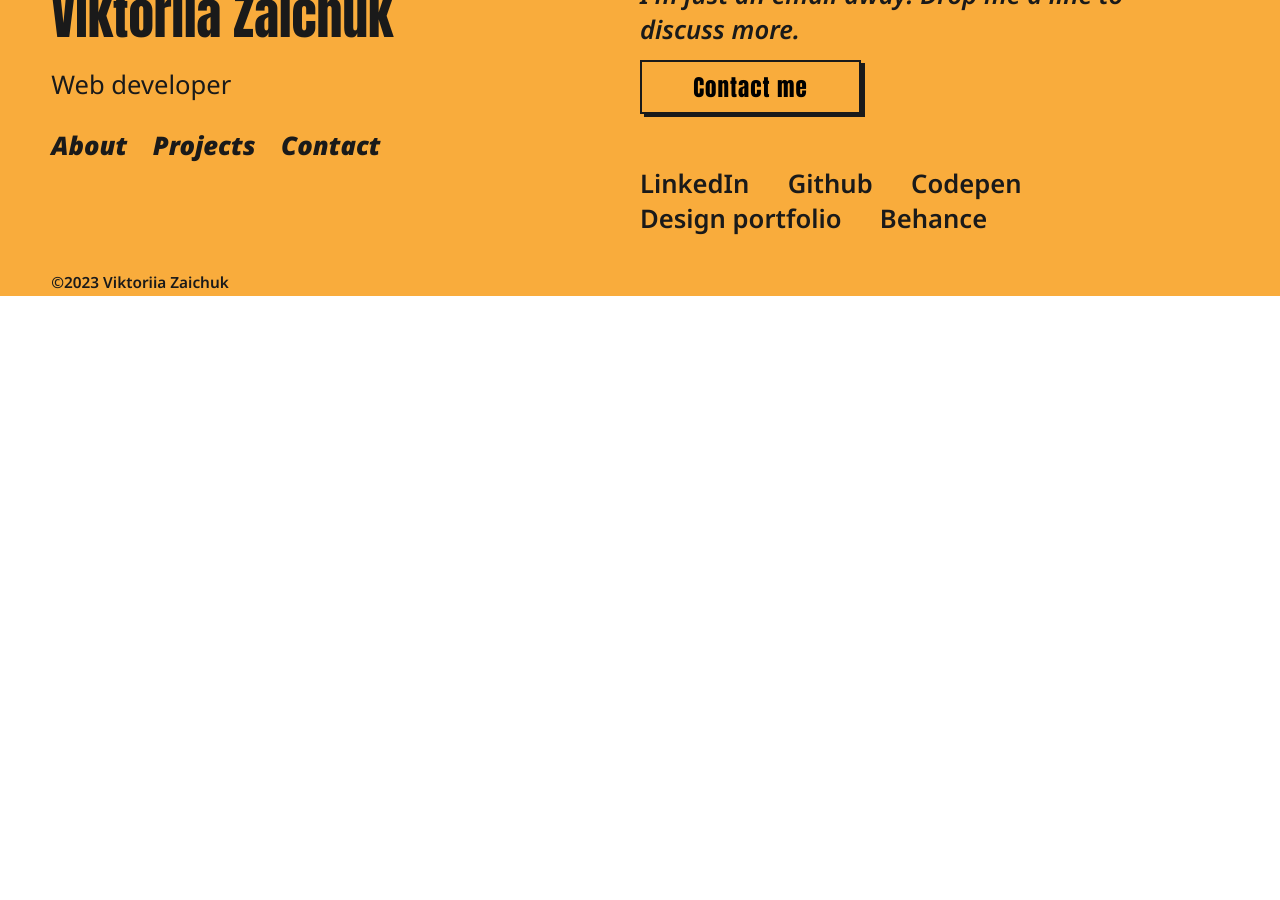
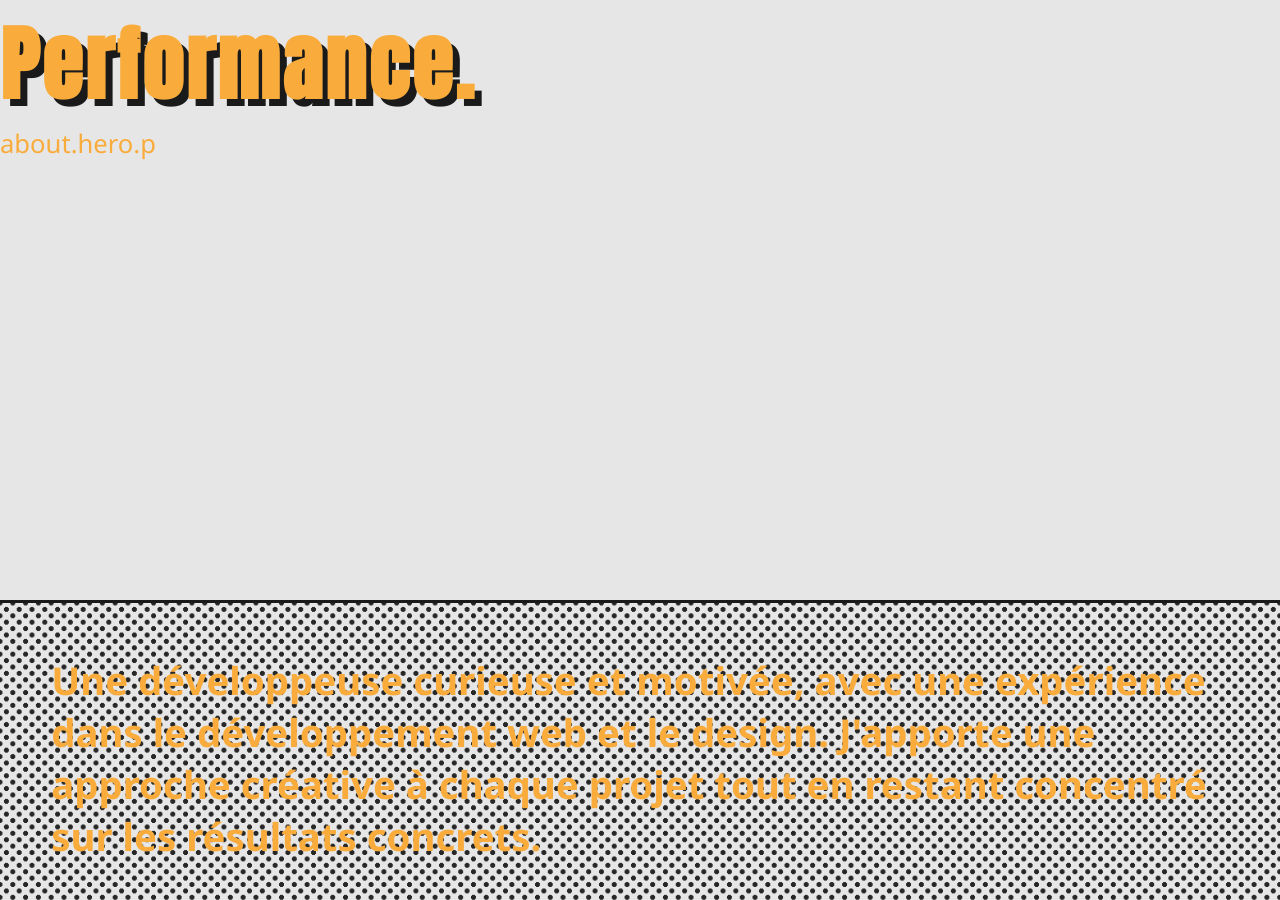
Before and after one commit to ViktoriiaZaichuk/portfolio-dev, a React (Create React App) app: page /about in a window 1280 px wide. Shown: the part 200-1100 px from the top of the page. Before the commit the page ends 800 px from the top, so only its background shows below. Built offline with nearby package versions, Linux system fonts and the light colour scheme.

Commit message:
🎨 Added About page structure and text.

```diff
--- a/src/assets/styles/css/index.css
+++ b/src/assets/styles/css/index.css
@@ -33,6 +33,7 @@
 
 /* Variables fonts */
 /* Flex box */
+/* Layout */
 /* Responsive */
 /* Button */
 *, *:before, *:after {
@@ -251,6 +252,7 @@ a {
   /* Hero section */
   /* Intro section */ }
   .home--hero {
+    padding: 0 2rem;
     min-height: 100vh;
     padding-top: 80px;
     --dotSize: 0.1rem;
@@ -273,3 +275,35 @@ a {
       background-color: var(--background-color);
       min-width: 300px;
       min-height: 300px; }
+  .home--intro {
+    padding: 0 2rem; }
+
+/* About page styles */
+.about {
+  /* Hero section */
+  /* Intro section */
+  /* Info section */
+  /* Skills section */ }
+  .about--hero {
+    min-height: 100vh;
+    padding-top: 80px; }
+  .about--intro {
+    padding: 0 2rem;
+    --dotSize: 0.1rem;
+    --bgSize: .5rem;
+    --bgPosition: calc(var(--bgSize) / 2);
+    background-image: radial-gradient(circle at center, var(--dots-color) var(--dotSize), transparent 0), radial-gradient(circle at center, var(--dots-color) var(--dotSize), transparent 0);
+    background-size: var(--bgSize) var(--bgSize);
+    background-position: 0 0, var(--bgPosition) var(--bgPosition);
+    padding-top: 2rem;
+    padding-bottom: 2rem;
+    border-bottom: var(--border-color) 3px solid;
+    border-top: var(--border-color) 3px solid; }
+  .about--info {
+    display: flex;
+    align-items: center;
+    justify-content: center; }
+    .about--info__img {
+      flex: 1 1 0px; }
+    .about--info__txt {
+      flex: 1 1 0px; }
--- a/src/assets/styles/sass/index.scss
+++ b/src/assets/styles/sass/index.scss
@@ -11,3 +11,4 @@
 @import "./components/button";
 
 @import "./pages/homepage";
+@import "./pages/aboutpage";
--- /dev/null
+++ b/src/assets/styles/sass/pages/_aboutpage.scss
@@ -0,0 +1,35 @@
+/* About page styles */
+.about {
+    /* Hero section */
+    &--hero {
+        min-height: 100vh;
+        padding-top: 80px;
+    }
+    /* Intro section */
+    &--intro {
+        @include layout;
+        @include halftone;
+        padding-top: 2rem;
+        padding-bottom: 2rem;
+        border-bottom: $border-color 3px solid;
+        border-top: $border-color 3px solid;
+        & h2 {
+
+        }
+    }
+    /* Info section */
+    &--info {
+        @include flex-center;
+        &__img {
+            flex: 1 1 0px;
+        }
+        &__txt {
+            flex: 1 1 0px;
+        }
+
+    }
+    /* Skills section */
+    &--skills {
+
+    }
+}
--- a/src/assets/styles/sass/pages/_homepage.scss
+++ b/src/assets/styles/sass/pages/_homepage.scss
@@ -2,6 +2,7 @@
 .home {
     /* Hero section */
     &--hero {
+        @include layout;
         min-height: 100vh;
         padding-top: 80px;
         @include halftone;
@@ -25,6 +26,6 @@
     }
     /* Intro section */
     &--intro {
-
+        @include layout;
     }
 }
--- a/src/assets/styles/sass/utils/_mixins.scss
+++ b/src/assets/styles/sass/utils/_mixins.scss
@@ -16,6 +16,11 @@
     justify-content: space-between;
 }
 
+
+/* Layout */
+@mixin layout {
+  padding: 0 2rem;
+}
 
 /* Responsive */
 $screen1550: 1550px;
--- a/src/components/layout/Layout.jsx
+++ b/src/components/layout/Layout.jsx
@@ -5,7 +5,7 @@ import Footer from './Footer';
 
 const Layout = ({ children }) => {
     return (
-        <div className=''>
+        <div className='wprapper-layout'>
             <Header />
             {children}
             <Footer />
--- a/src/locales/en/translation.json
+++ b/src/locales/en/translation.json
@@ -8,7 +8,12 @@
     "footer.button": "Contact me",
 
     "home.hero.title": "Passionate Developer. Crafting Digital Experiences.",
-    "home.hero.description": "Explore our products and services"
+    "home.hero.description": "Explore our products and services",
+
+    "about.hero.title": "Expérience, Créativité, et Performance.",
+    "about.intro.title": "Une développeuse curieuse et motivée, avec une expérience dans le développement web et le design. J'apporte une approche créative à chaque projet tout en restant concentré sur les résultats concrets.",
+    "about.info.txt01": "Mon parcours professionnel a débuté dans le domaine des Ressources Humaines, où j'ai acquis des compétences en gestion d'équipe et en communication. Cependant, ma passion pour la création et l'innovation m'a poussé à entreprendre une reconversion dans le domaine du Web Design et du Développement. Aujourd'hui, je suis une développeuse Full Stack et Designer UX/UI, désireuse de contribuer à des projets passionnants et ambitieux.",
+    "about.info.txt02": "J'ai une approche collaborative et je suis convaincu que la communication transparente est essentielle pour la réussite d'un projet. Je suis toujours ouvert aux nouvelles idées et aux défis qui stimulent ma créativité."
 
 
 }
--- a/src/locales/fr/translation.json
+++ b/src/locales/fr/translation.json
@@ -8,5 +8,11 @@
     "footer.button": "Contact me",
 
     "home.hero.title": "Bienvenue sur mon site web",
-    "home.hero.description": "Découvrez nos produits et services"
+    "home.hero.description": "Découvrez nos produits et services",
+
+    "about.hero.title": "Expérience, Créativité, et Performance.",
+    "about.intro.title": "Une développeuse curieuse et motivée, avec une expérience dans le développement web et le design. J'apporte une approche créative à chaque projet tout en restant concentré sur les résultats concrets.",
+    "about.info.txt01": "Mon parcours professionnel a débuté dans le domaine des Ressources Humaines, où j'ai acquis des compétences en gestion d'équipe et en communication. Cependant, ma passion pour la création et l'innovation m'a poussé à entreprendre une reconversion dans le domaine du Web Design et du Développement. Aujourd'hui, je suis une développeuse Full Stack et Designer UX/UI, désireuse de contribuer à des projets passionnants et ambitieux.",
+    "about.info.txt02": "J'ai une approche collaborative et je suis convaincu que la communication transparente est essentielle pour la réussite d'un projet. Je suis toujours ouvert aux nouvelles idées et aux défis qui stimulent ma créativité."
+
 }
--- a/src/pages/about/index.jsx
+++ b/src/pages/about/index.jsx
@@ -1,11 +1,36 @@
 import React from "react";
+import { useTranslation } from 'react-i18next';
 
 import Layout from "../../components/layout/Layout";
 
 const About = () => {
+    const { t } = useTranslation();
+
     return (
         <Layout>
-            <h1>About Page</h1>
+            <main className="about">
+                <section className="about--hero">
+                    <h1>{t('about.hero.title')}</h1>
+                    <p>{t('about.hero.p')}</p>
+                </section>
+
+                <section className="about--intro">
+                    <h2>{t('about.intro.title')}</h2>
+                </section>
+
+                <section className="about--info">
+                    <div className="about--info__img">
+                            gfg
+                    </div>
+                    <div className="about--info__txt">
+                        <p>{t('about.info.txt01')}</p>
+                        <p>{t('about.info.txt02')}</p>
+                    </div>
+                </section>
+
+                <section className="about--skills">
+                </section>
+            </main>
         </Layout>
     )
 }
--- a/src/pages/home/index.jsx
+++ b/src/pages/home/index.jsx
@@ -1,5 +1,7 @@
+import React from "react";
+import { useTranslation } from 'react-i18next';
+
 import Layout from "../../components/layout/Layout";
-import { useTranslation } from 'react-i18next';
 
 const Home = () => {
     const { t } = useTranslation();
```
